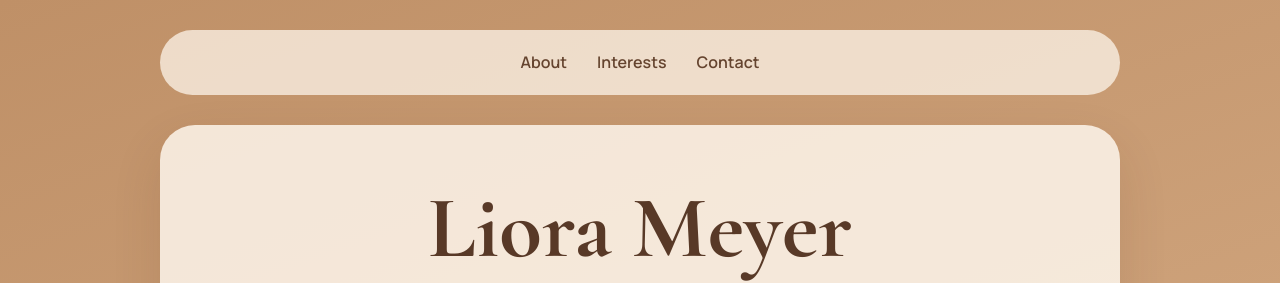
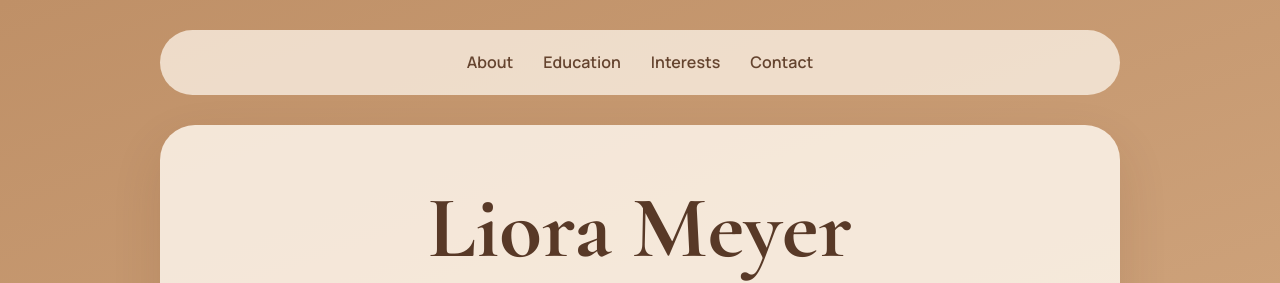
Before and after one commit to Lioramey/Lioramey.github.io, a Jekyll site: the page built from index.md, in a window 1280 px wide. Shown: the top 283 px of the page. Built offline with Jekyll 4.4.1, drawn with Linux system fonts in a browser that asks for light colours.

Commit message:
Update default.html

```diff
--- a/_layouts/default.html
+++ b/_layouts/default.html
@@ -33,6 +33,7 @@
 
     <nav>
       <a href="#about-me">About</a>
+      <a href="#education">Education</a>
       <a href="#my-interests">Interests</a>
       <a href="#contact">Contact</a>
     </nav>
```
